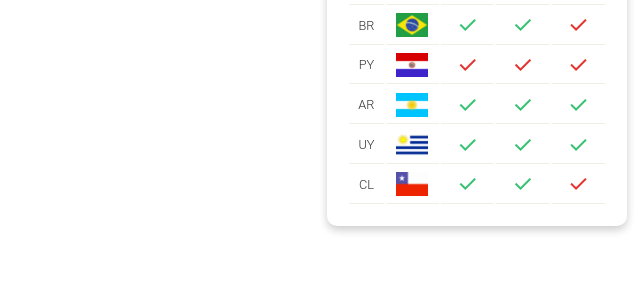
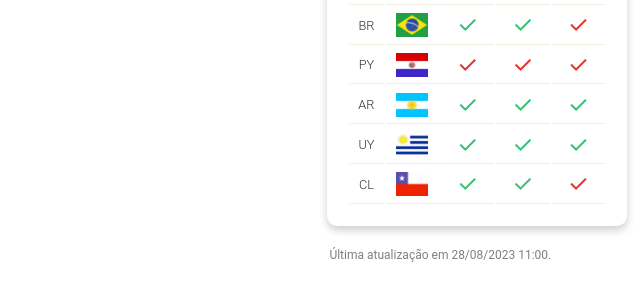
Before and after one commit to carlilton/sisme-services, a plain HTML site: page index.html in a window 1280 px wide. Shown: the part 103-400 px from the top of the page, without its empty margins (640-1280 px from the left). Drawn offline with nearby package versions, Linux system fonts and the light colour scheme; no server answers.

Commit message:
adicionado data da última atualização. O valor está fixo.

```diff
--- a/index.html
+++ b/index.html
@@ -66,6 +66,7 @@
 
                 <!-- Adicione mais linhas conforme necessário -->
             </table>
+            <p class="ultima_atualizacao">Última atualização em 28/08/2023 11:00. </p>
         </div>
     </div>
 </body>
--- a/style.css
+++ b/style.css
@@ -29,7 +29,7 @@ table {
     font-weight: 300;
     color: #333;
     background-color: #fff;
-    margin: 40px 1em;
+    margin: 40px 1em 20px 1em;
     text-align: center;
 
 }
@@ -77,3 +77,9 @@ table img {
     'GRAD' 0,
     'opsz' 48
   }
+
+  .ultima_atualizacao {
+    color: grey;
+    font-size: 12px;
+    margin-left: 15px;
+  }
```
